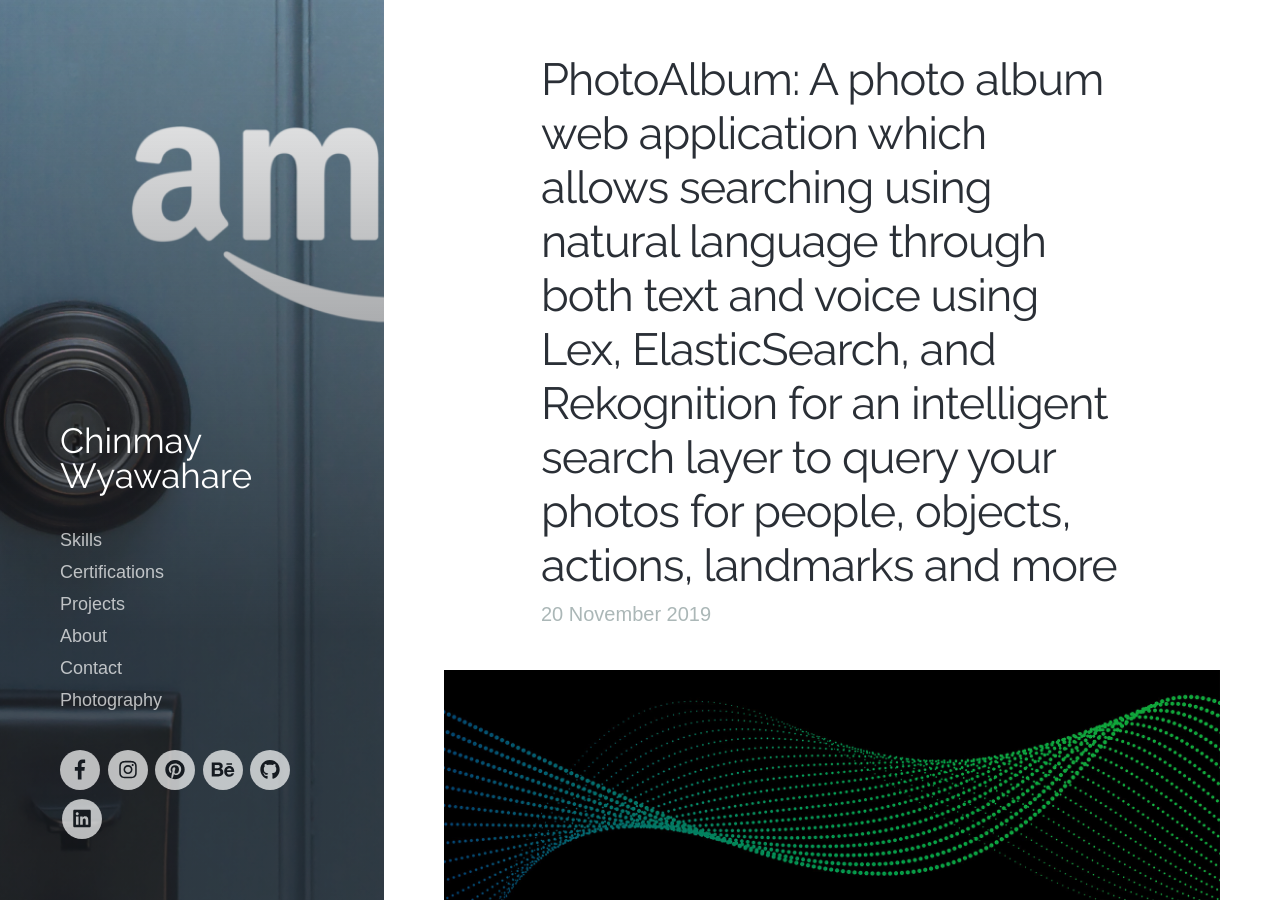
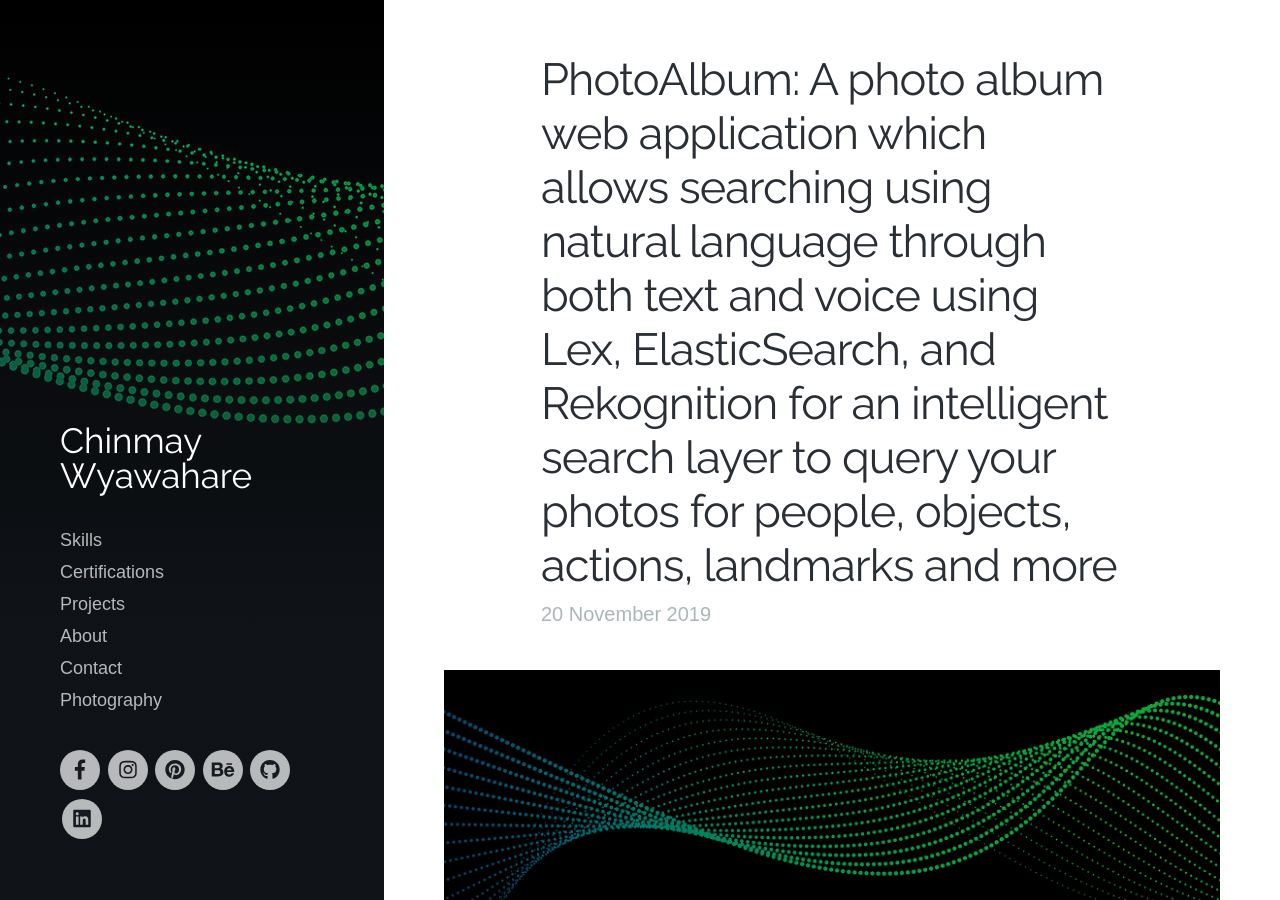
Before and after one commit to gandalf1819/gandalf1819.github.io, a Jekyll site: the page built from _posts/2019-11-20-photoalbum.md, in a window 1280 px wide and 900 px high. Built offline with Jekyll 4.4.1, drawn with Linux system fonts in a browser that asks for light colours; nearby versions of some CDN libraries; some web fonts are replaced.

Commit message:
minor updates

```diff
--- a/_posts/2019-11-20-photoalbum.md
+++ b/_posts/2019-11-20-photoalbum.md
@@ -1,7 +1,7 @@
 ---
 title: 'PhotoAlbum: A photo album web application which allows searching using natural language through both text and voice using Lex, ElasticSearch, and Rekognition for an intelligent search layer to query your photos for people, objects, actions, landmarks and more'
 date: 2019-11-20 00:00:00
-featured_image: '/images/ring-amazon.png'
+featured_image: '/images/aws-photos.jpg'
 excerpt: PhotoAlbum is a photo album web application which allows searching using natural language through both text and voice using Lex, ElasticSearch, and Rekognition for an intelligent search layer to query your photos for people, objects, actions, landmarks and more
 ---
 
```
